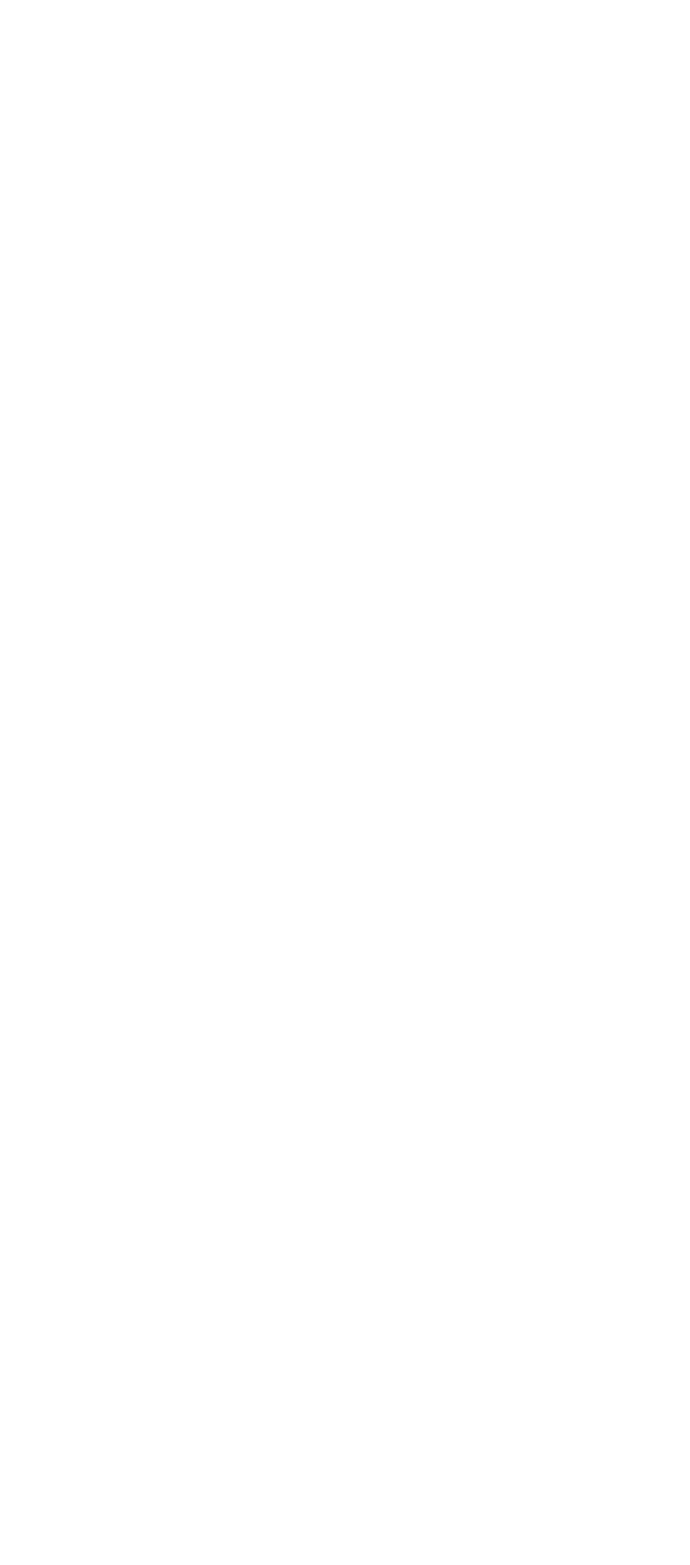
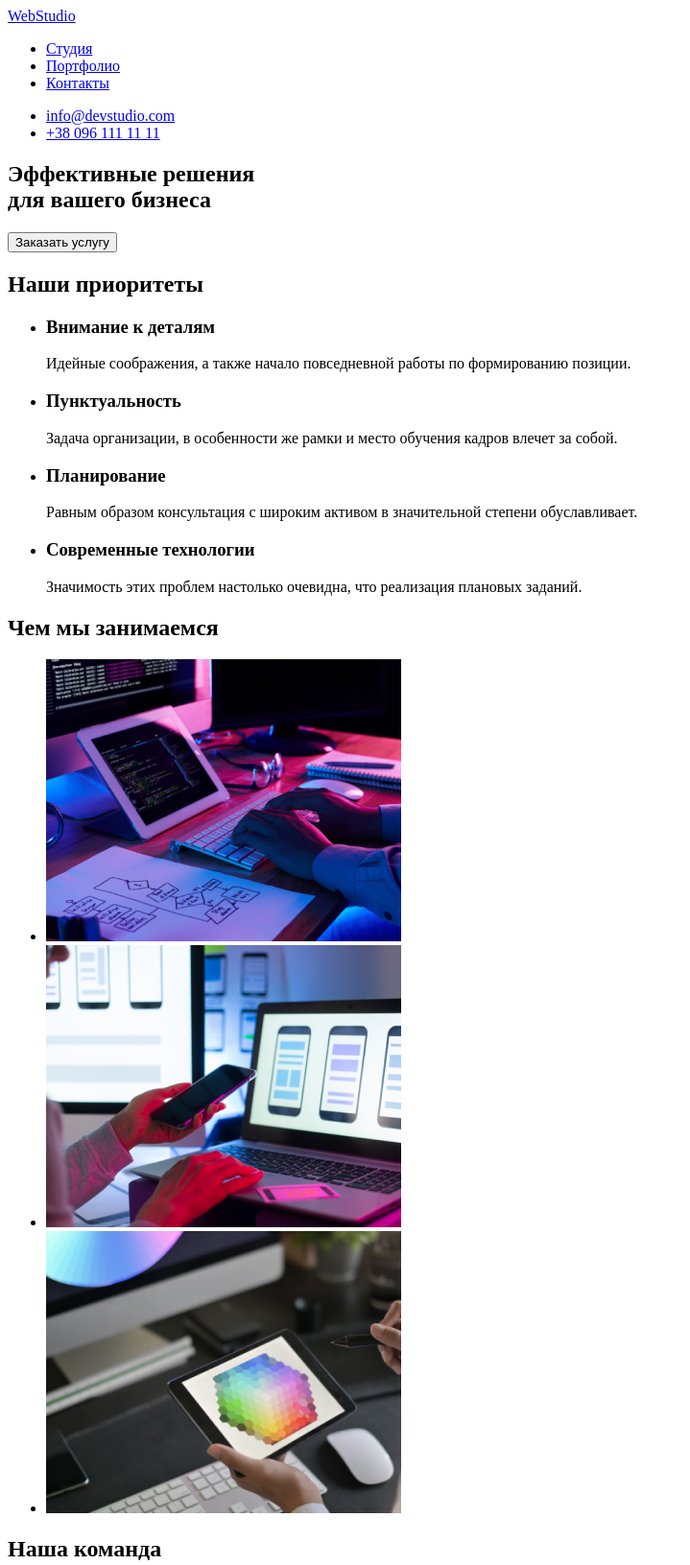
Before and after one commit to Kolya-13/goit-markup-hw-01, a plain HTML site: page index.html in a window 1280 px wide. Shown: the top 1631 px of the page at 96% size, without its empty margins (0-719 px from the left). Before the commit the page ends 800 px from the top, so only its background shows below. Drawn offline with Linux system fonts and the light colour scheme.

Commit message:
v.1.1
v 1.1

```diff
--- a/index.html
+++ b/index.html
@@ -6,6 +6,89 @@
     <title>Document</title>
 </head>
 <body>
+     <header>
+         <nav>
+             <a href="/">Web<span>Studio</span></a>
+             <ul>
+                <li><a href="#">Студия</a></li>
+                <li><a href="#">Портфолио</a></li>
+                <li><a href="#">Контакты</a></li>
+            </ul>
+         </nav>
+         <ul>
+            <li><a href="mailto:info@devstudio.com">info@devstudio.com</a></li>
+            <li><a href="tel:+380961111111">+38 096 111 11 11</a></li>
+         </ul>
+     </header>
+     <!--герой-->
+     <div>
+         <section>
+             <h1>Эффективные решения <br> для вашего бизнеса</h1>
+             <button type="button">Заказать услугу</button>
+         </section>
+     </div>
+     <!--Функції-->
+     <section>
+         <h2>Наши приоритеты</h2>
+         <ul>
+             <li>
+                 <h3>Внимание к деталям</h3>
+                 <p>Идейные соображения, а также начало повседневной работы по формированию позиции.</p>
+             </li>
+             <li>
+                 <h3>Пунктуальность</h3>
+                 <p>Задача организации, в особенности же рамки и место обучения кадров влечет за собой.</p>
+            </li>
+            <li>
+                <h3>Планирование</h3>
+                <p>Равным образом консультация с широким активом в значительной степени обуславливает.</p>
+            </li>
+             <li>
+                <h3>Современные технологии</h3>
+                <p>Значимость этих проблем настолько очевидна, что реализация плановых заданий.</p>
+             </li>
+         </ul>
+     </section>
+     <!--чем мы занимаемся-->
+     <section>
+         <h2>Чем мы занимаемся</h2>
+         <ul>
+             <li><img src="./Images/what we do/box-1.jpg" alt="печатает на ноутбуке" width="370"></li>
+             <li><img src="./Images/what we do/box-2.jpg" alt="ноутбук" width="370"></li>
+             <li><img src="./Images/what we do/box-3.jpg" alt="планшет" width="370"></li>
+         </ul>
+     </section>
+     <!--команда-->
+     <section>
+         <h2> Наша команда </h2>
+         <ul>
+             <li><img src="./Images/team/team-1.jpg" alt="фото работника" width="270">
+                 <h3>Игорь Демьяненко</h3>
+                  <p>Product Designer</p>
+             </li>
+             <li><img src="./Images/team/team-2.jpg" alt="фото работника" width="270">
+                  <h3>Ольга Репина</h3>
+                 <p>Frontend Developer</p>
+             </li>
+             <li><img src="./Images/team/team-3.jpg" alt="фото работника" width="270">
+                 <h3>Николай Тарасов</h3>
+                 <p>Marketing</p>
+              </li>
+              <li><img src="./Images/team/team-4.jpg" alt="фото работника" width="270">
+                  <h3>Михаил Ермаков</h3>
+                 <p>UI Designer</p>
+              </li>
+         </ul>
+     </section>
+    <footer>
+        <a href="/"><span>Web</span>Studio</a>
+        <ul>
+            <li><a href="https://goo.gl/maps/Lhu3DwiovZqrXFvk8">г. Киев, пр-т Леси Украинки, 26</a></li>
+            <li><a href="mailto:info@devstudio.com">info@example.com</a></li>
+            <li><a href="tel:+38096111111">+38 099 111 11 11</a></li>
+        </ul>
+    </footer>
+
 
 </body>
 </html>
```
Also changed, not shown: Images/team/team-1.jpg (added), Images/team/team-2.jpg (added), Images/team/team-3.jpg (added), Images/team/team-4.jpg (added), Images/what we do/box-1.jpg (added), Images/what we do/box-2.jpg (added), Images/what we do/box-3.jpg (added).
